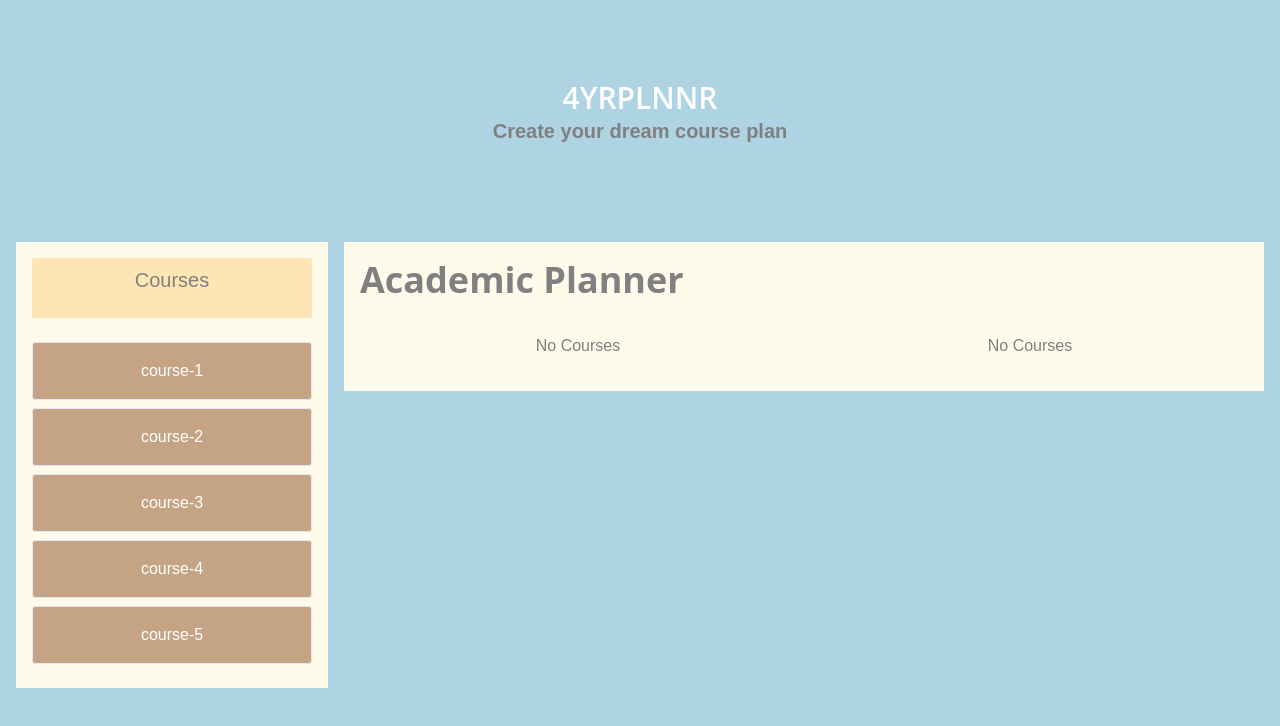
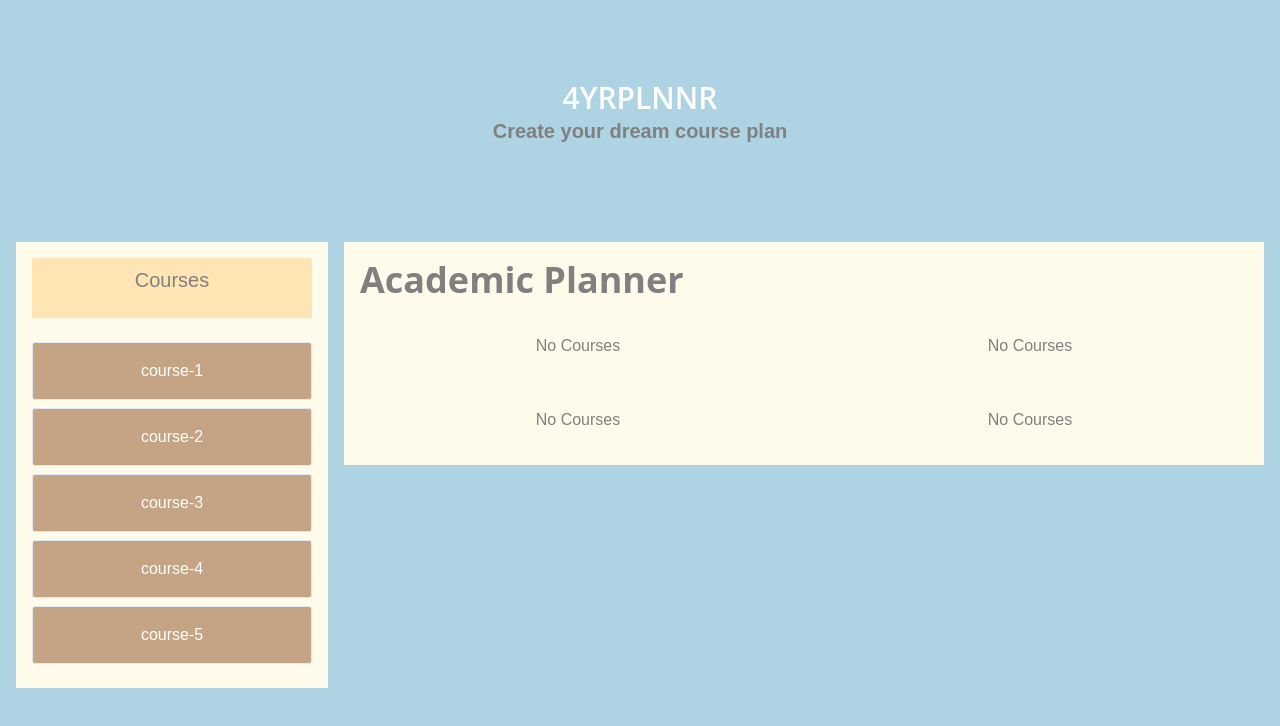
Before and after one commit to gayatri-3/4yrplnnr, a React (Create React App) app: page / in a window 1280 px wide. Shown: the top 726 px of the page. Built offline with nearby package versions, Linux system fonts and the light colour scheme.

Commit message:
update planner grid to 2x2

```diff
--- a/src/pages/planner.js
+++ b/src/pages/planner.js
@@ -3,8 +3,8 @@ import React, { useState } from "react";
 import { DragDropContext, Droppable, Draggable } from "react-beautiful-dnd";
 import { courses as initialCourses } from "../courses.js";
 
-// function to initialize grid items
-const createInitialGrid = () => [[], []]; // Each cell starts as an empty array
+// Function to initialize grid items
+const createInitialGrid = () => [[], [], [], []]; // 4 grid cells
 
 export default function Planner() {
     // State to store courses and grid items
@@ -31,17 +31,15 @@ export default function Planner() {
                 10
             );
 
-            // Ensure the destination index is within bounds
-            if (destIndex >= 0 && destIndex < gridItems.length) {
-                const updatedGridItems = [...gridItems];
-                updatedGridItems[destIndex] = [
-                    ...updatedGridItems[destIndex],
-                    movedItem,
-                ];
+            // Update grid items
+            const updatedGridItems = [...gridItems];
+            if (!updatedGridItems[destIndex]) {
+                updatedGridItems[destIndex] = [];
+            }
+            updatedGridItems[destIndex].push(movedItem);
 
-                setCourses(updatedCourses);
-                setGridItems(updatedGridItems);
-            }
+            setCourses(updatedCourses);
+            setGridItems(updatedGridItems);
         }
     };
 
@@ -128,7 +126,7 @@ export default function Planner() {
                         )}
                     </Droppable>
 
-                    {/* Right side: Grid Cells */}
+                    {/* Right side: 4 Grid Cells */}
                     <Droppable droppableId="grid" direction="horizontal">
                         {(provided) => (
                             <Box
@@ -142,7 +140,7 @@ export default function Planner() {
                                     Academic Planner
                                 </Heading>
                                 <Grid templateColumns="repeat(2, 1fr)" gap={4}>
-                                    {gridItems.map((items, index) => {
+                                    {gridItems.map((item, index) => {
                                         const droppableId = `cell-${index}`;
                                         return (
                                             <Droppable
@@ -167,19 +165,22 @@ export default function Planner() {
                                                             border: "1px solid gray",
                                                         }}
                                                     >
-                                                        {items.length > 0 ? (
-                                                            items.map(
-                                                                (item) => (
+                                                        {item.length > 0 ? (
+                                                            item.map(
+                                                                (
+                                                                    subItem,
+                                                                    subIndex
+                                                                ) => (
                                                                     <Draggable
                                                                         key={
-                                                                            item.id
+                                                                            subItem.id
                                                                         }
                                                                         draggableId={
-                                                                            item.id
+                                                                            subItem.id
                                                                         }
-                                                                        index={items.indexOf(
-                                                                            item
-                                                                        )}
+                                                                        index={
+                                                                            subIndex
+                                                                        }
                                                                     >
                                                                         {(
                                                                             provided
@@ -202,7 +203,7 @@ export default function Planner() {
                                                                                 } // Space between items
                                                                             >
                                                                                 {
-                                                                                    item.id
+                                                                                    subItem.id
                                                                                 }
                                                                             </Box>
                                                                         )}
```
